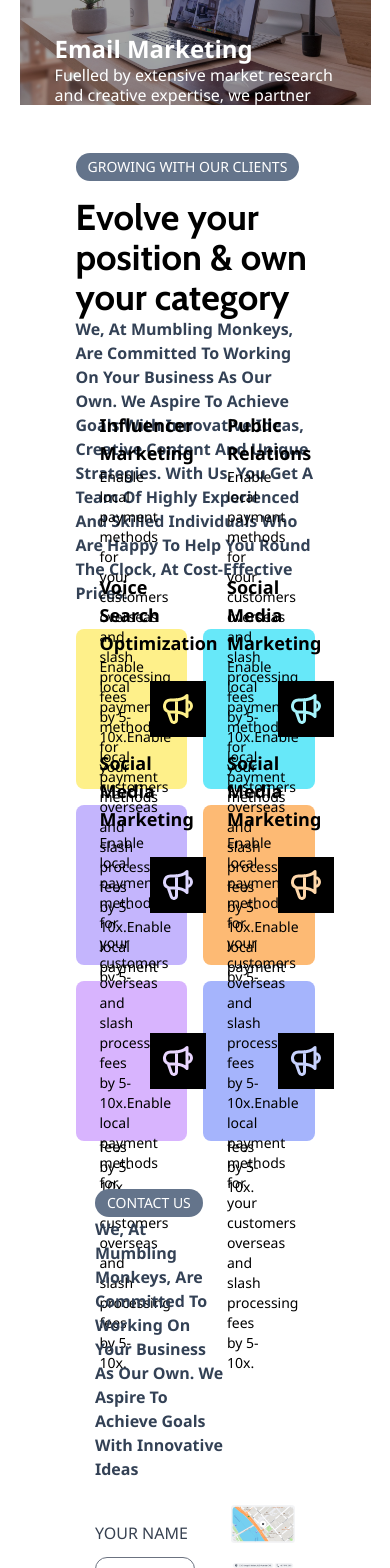
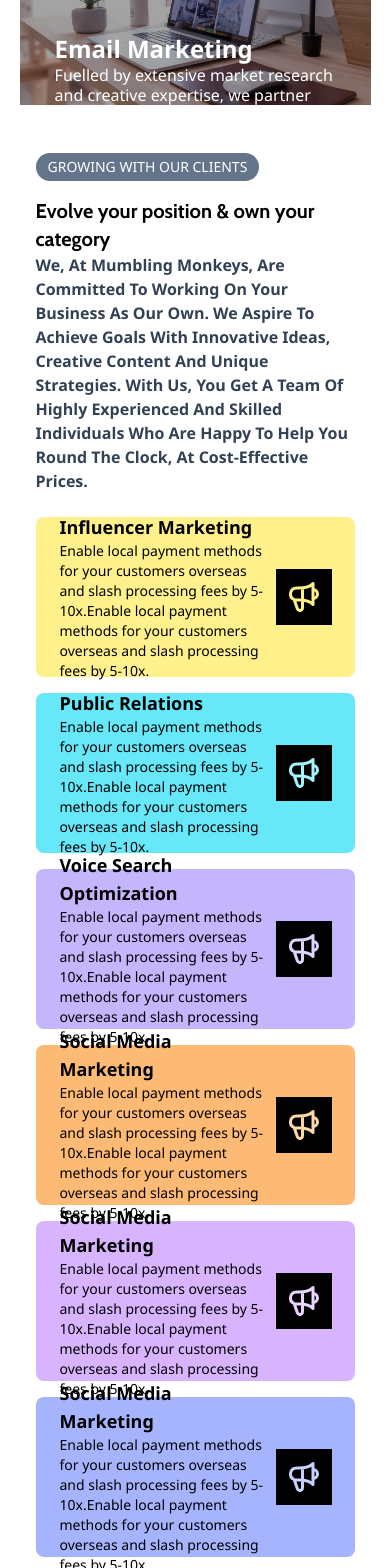
Before and after one commit to aazacz/Mumbling-Monkey, a React (Vite) app: page / in a window 390 px wide. Shown: the part 2740-4308 px from the top of the page. Built offline with nearby package versions, Linux system fonts and the light colour scheme.

Commit message:
made changes in the 4rth section

```diff
--- a/src/App.jsx
+++ b/src/App.jsx
@@ -330,16 +330,16 @@ function App() {
 
 
         {/* next Section */}
-        <div className='md:w-[80%] w-[90%]  h-auto py-6 px-14 flex flex-col'>
+        <div className='md:w-[80%] w-[90%]  h-auto py-6 md:px-14 px-4 flex flex-col'>
 
           <div className='mb-6'>
             <button className='text-white text-sm font-normal rounded-2xl bg-slate-500 px-3 py-1'> GROWING WITH OUR CLIENTS </button>
-            <h1 className='font-Cabin text-4xl pt-4'>Evolve your position & own your category</h1>
+            <h1 className='font-Cabin md:text-4xl text-xl pt-4'>Evolve your position & own your category</h1>
             <p className='text-slate-700 font-semibold'>We, At Mumbling Monkeys, Are Committed To Working On Your Business As Our Own. We Aspire To Achieve Goals With Innovative Ideas, Creative Content And Unique Strategies. With Us, You Get A Team Of Highly Experienced And Skilled Individuals Who Are Happy To Help You Round The Clock, At Cost-Effective Prices. </p>
           </div>
 
 
-          <motion.div className=' grid grid-flow-row grid-cols-2 gap-4 justify-center '
+          <motion.div className=' grid grid-flow-row md:grid-cols-2 grid-cols-1 gap-4 justify-center '
           >
 
             {data2.map((value, key) => {
```
